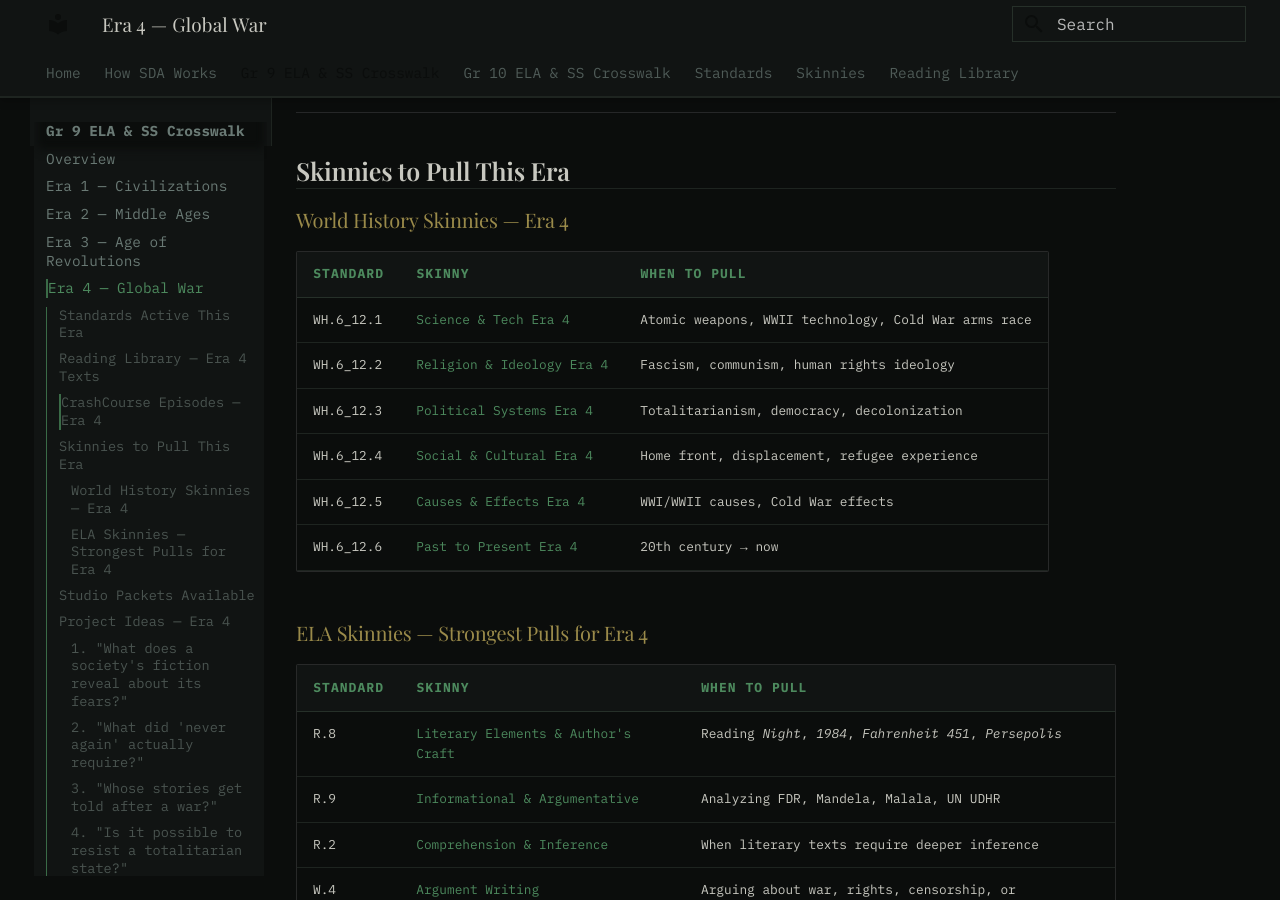
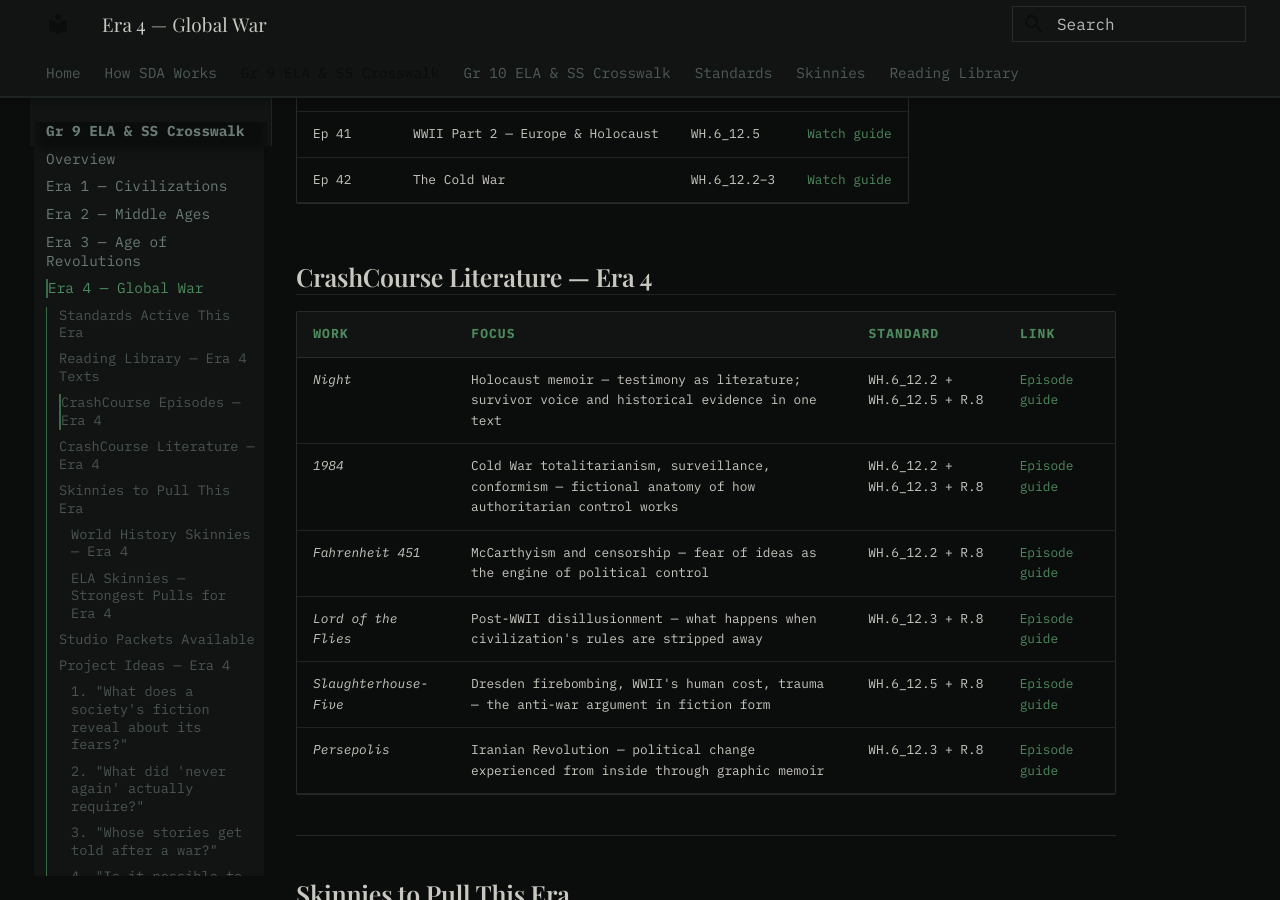
Before and after one commit to laskerpanda/SDA-WIKI, an MkDocs documentation site: the page built from docs/crosswalk/gr9/era-4.md, in a window 1280 px wide and 900 px high, scrolled down 2620 px. Built offline with MkDocs 1.6.1 and Material for MkDocs 9.7.7, drawn with Linux system fonts in a browser that asks for light colours; some web fonts are replaced; some of the changed text lies outside the part shown.

Commit message:
hermes: 2026-06-16 10:30

```diff
--- a/docs/crosswalk/gr9/era-4.md
+++ b/docs/crosswalk/gr9/era-4.md
@@ -43,6 +43,8 @@
 | *1984* — George Orwell (1949) | WH.6_12.2–3 | R.8 — dystopian literary elements; W.4 — argument about surveillance | [Open](../../reading-library/ela/orwell-1984.md) |
 | *Fahrenheit 451* — Ray Bradbury (1953) | WH.6_12.2 | R.8 — literary elements; W.4 — argument about censorship | [Open](../../reading-library/ela/fahrenheit-451-bradbury.md) |
 | *Persepolis* — Marjane Satrapi (2000) | WH.6_12.3 | R.8 — graphic memoir elements; W.3 — identity under political change | [Open](../../reading-library/ela/persepolis-satrapi.md) |
+| *Lord of the Flies* — William Golding (1954) | WH.6_12.3 | R.8 — allegory, symbolism; W.4 — are humans naturally violent? | [Open](../../reading-library/ela/lord-of-the-flies-golding.md) |
+| *Slaughterhouse-Five* — Kurt Vonnegut (1969) | WH.6_12.5 | R.8 — non-linear narrative, dark satire; W.4 — anti-war argument | [Open](../../reading-library/ela/slaughterhouse-five-vonnegut.md) |
 
 **Highest-leverage crosswalk texts this era:**
 - ***Night*** — Literary analysis AND Holocaust evidence simultaneously. R.8 + WH.6_12.2. See the [ELA ↔ SS Master Crosswalk](../../reading-library/crosswalk/crosswalk-ela-ss.md).
@@ -58,6 +60,17 @@
 | Ep 40 | WWII Part 1 — Origins & Pacific | WH.6_12.5 | [Watch guide](../../crashcourse/world-history/ep-40-wwii-1.md) |
 | Ep 41 | WWII Part 2 — Europe & Holocaust | WH.6_12.5 | [Watch guide](../../crashcourse/world-history/ep-41-wwii-2.md) |
 | Ep 42 | The Cold War | WH.6_12.2–3 | [Watch guide](../../crashcourse/world-history/ep-42-cold-war.md) |
+
+## CrashCourse Literature — Era 4
+
+| Work | Focus | Standard | Link |
+|------|-------|----------|------|
+| *Night* | Holocaust memoir — testimony as literature; survivor voice and historical evidence in one text | WH.6_12.2 + WH.6_12.5 + R.8 | [Episode guide](../../crashcourse/literature/1984-orwell.md) |
+| *1984* | Cold War totalitarianism, surveillance, conformism — fictional anatomy of how authoritarian control works | WH.6_12.2 + WH.6_12.3 + R.8 | [Episode guide](../../crashcourse/literature/1984-orwell.md) |
+| *Fahrenheit 451* | McCarthyism and censorship — fear of ideas as the engine of political control | WH.6_12.2 + R.8 | [Episode guide](../../crashcourse/literature/fahrenheit-451-bradbury.md) |
+| *Lord of the Flies* | Post-WWII disillusionment — what happens when civilization's rules are stripped away | WH.6_12.3 + R.8 | [Episode guide](../../crashcourse/literature/lord-of-the-flies-golding.md) |
+| *Slaughterhouse-Five* | Dresden firebombing, WWII's human cost, trauma — the anti-war argument in fiction form | WH.6_12.5 + R.8 | [Episode guide](../../crashcourse/literature/slaughterhouse-five-vonnegut.md) |
+| *Persepolis* | Iranian Revolution — political change experienced from inside through graphic memoir | WH.6_12.3 + R.8 | [Episode guide](../../crashcourse/literature/handmaids-tale-atwood.md) |
 
 ---
 
```
Also changed, not shown: docs/crosswalk/gr9/era-1.md (+11 -0 lines), docs/crosswalk/gr9/era-2.md (+9 -0 lines), docs/crosswalk/gr9/era-3.md (+7 -0 lines).
